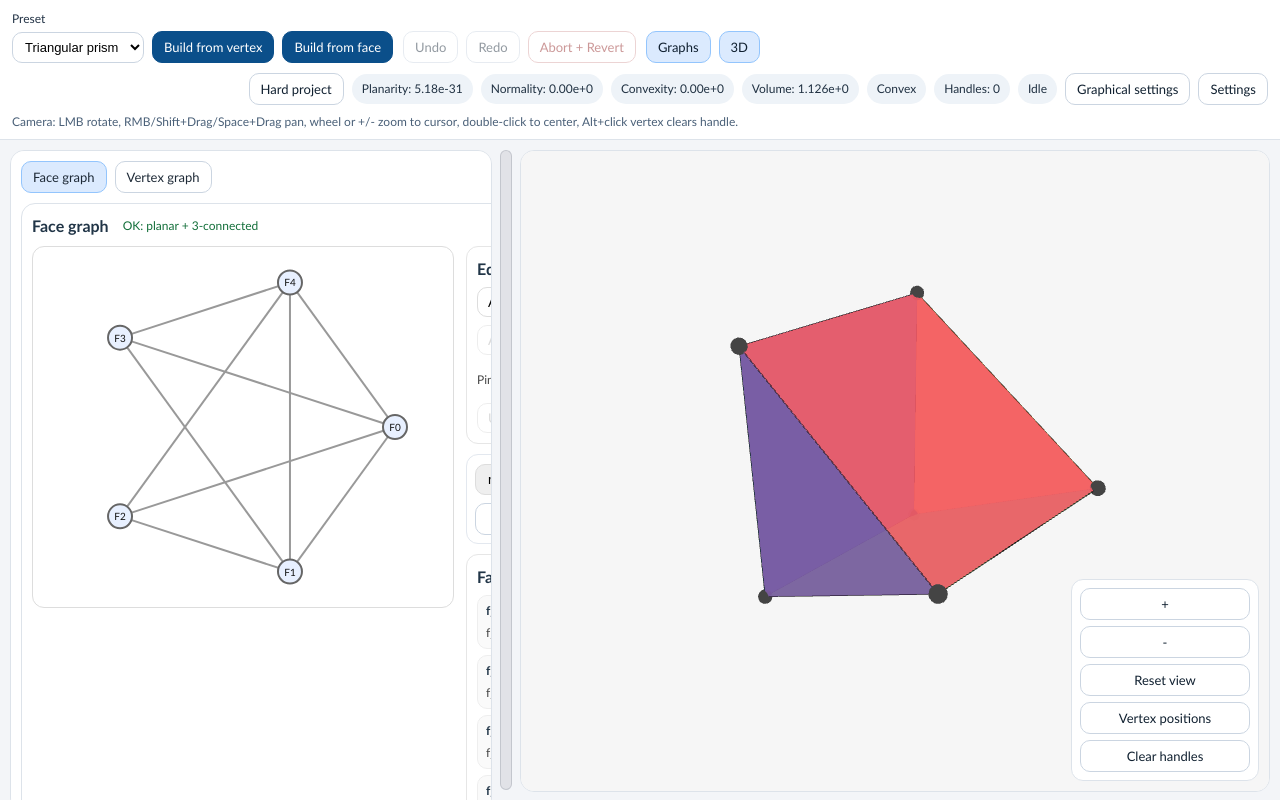
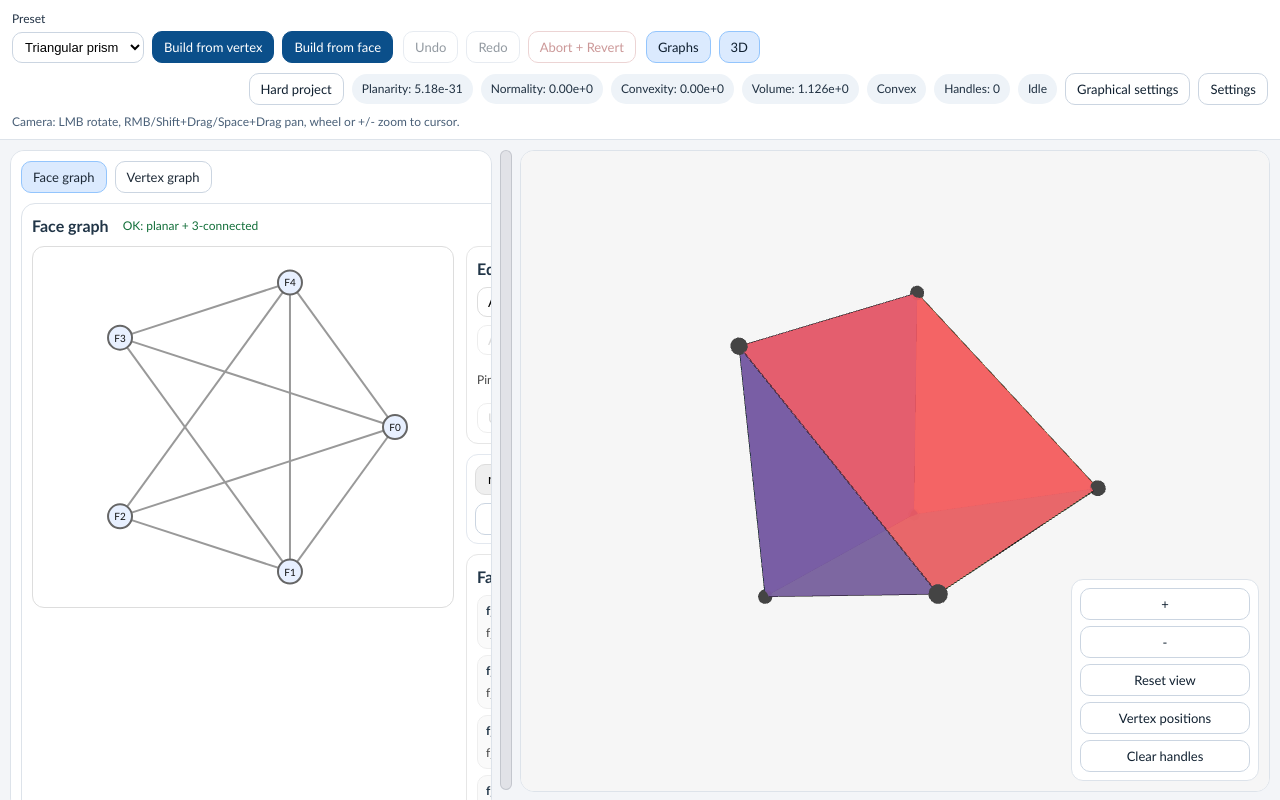
Before and after one commit to VarunVejalla/polyhedron-topology, a React (Vite) app: page / in a window 1280 px wide. Built offline with nearby package versions, Linux system fonts and the light colour scheme.

Commit message:
removed alt click and double click stuff, for camera movement

```diff
--- a/src/App.tsx
+++ b/src/App.tsx
@@ -209,7 +209,7 @@ export default function App() {
           </button>
         </div>
         <div className="toolbarHint">
-          Camera: LMB rotate, RMB/Shift+Drag/Space+Drag pan, wheel or +/- zoom to cursor, double-click to center, Alt+click vertex clears handle.
+          Camera: LMB rotate, RMB/Shift+Drag/Space+Drag pan, wheel or +/- zoom to cursor.
         </div>
       </div>
 
--- a/src/components/prismEditor/usePolyhedronInteraction.ts
+++ b/src/components/prismEditor/usePolyhedronInteraction.ts
@@ -263,12 +263,6 @@ export function usePolyhedronInteraction(
       const vid = obj.userData.vertexIndex as number;
       const c = stateRef.current.controller;
 
-      if (e.altKey) {
-        c.clearHandle(vid);
-        applyProjection(c.getParams().itersPerFrame);
-        return;
-      }
-
       dragging = true;
       dragVertex = vid;
       dragStartClientX = e.clientX;
```
